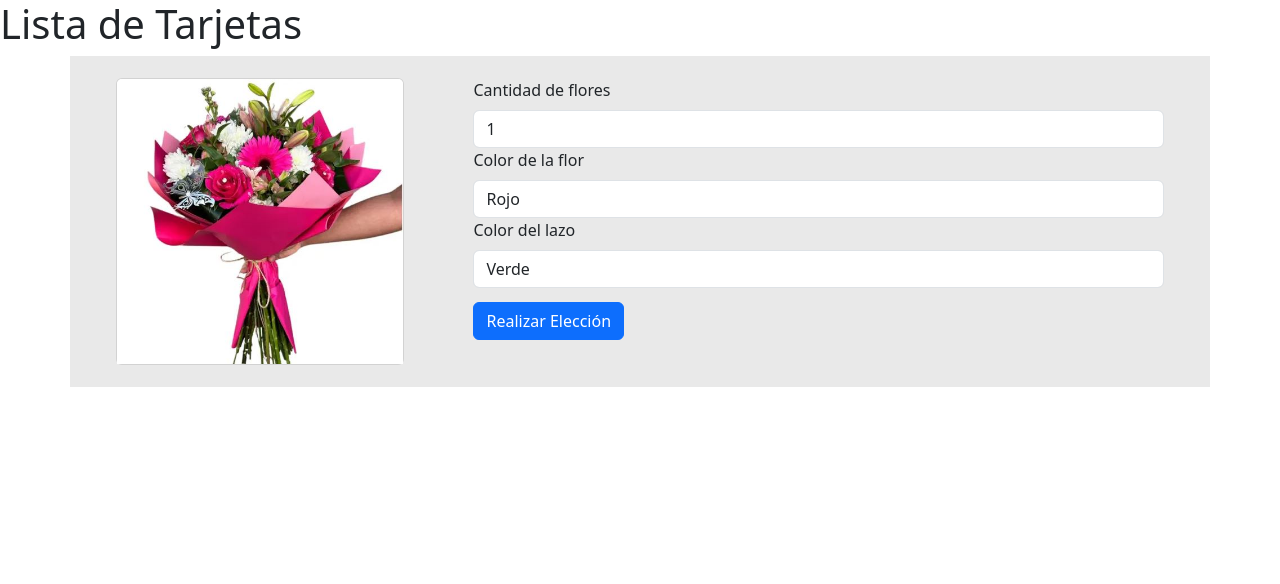
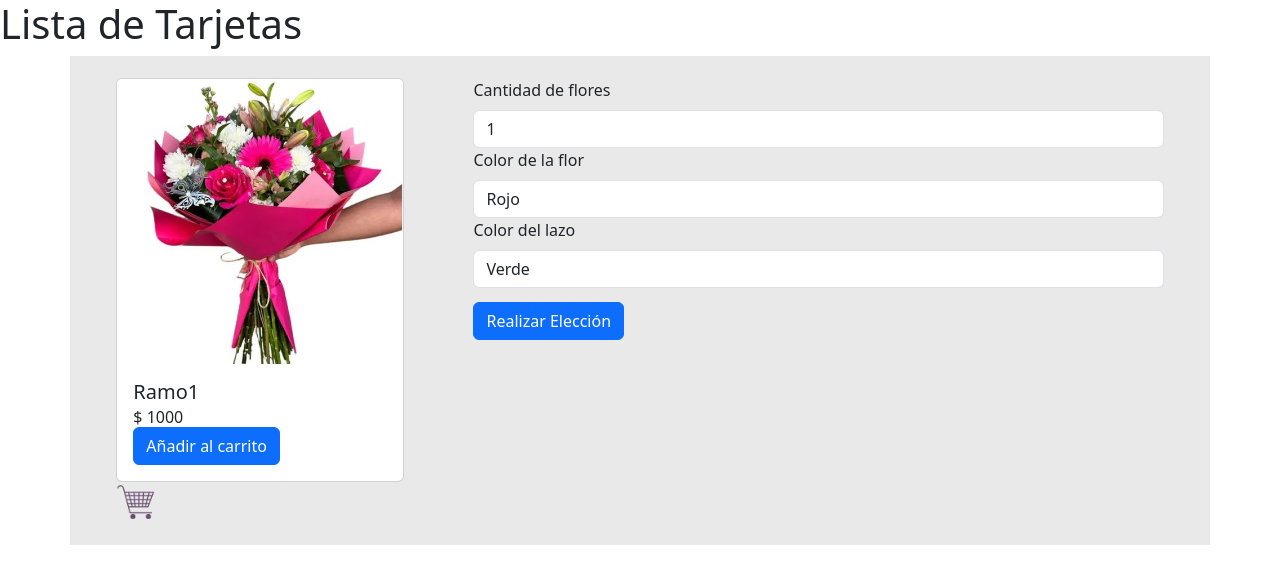
Before and after one commit to JulietaNoguera/finalflordeliz, a React (Create React App) app: page /ArmarVista in a window 1280 px wide. Shown: the top 584 px of the page. Built offline with nearby package versions, Linux system fonts and the light colour scheme.

Commit message:
carrito de compras

```diff
--- a/src/App.js
+++ b/src/App.js
@@ -5,9 +5,14 @@ import SeccionVista from './Vista/SeccionVista';
 import 'bootstrap/dist/css/bootstrap.min.css';
 import ArmarVista from './Vista/ArmarVista';
 
+
 const App = () => {
+
+
   return (
+
     <Router>
+
       <Routes>
 
       <Route path="/" element={<CarrucelVista />} />
--- /dev/null
+++ b/src/Contolador/MostrarCarrito.jsx
@@ -0,0 +1,28 @@
+import React, { useState } from 'react';
+import Carrito from '../Vista/Carrito';
+
+const MostrarCarrito = ({productos}) => {
+
+    const [mostrarCarrito, setMostrarCarrito] = useState(false);
+
+    const mostrarOcultarCarrito = () => {
+      setMostrarCarrito(!mostrarCarrito);
+    };
+
+
+  return (
+    <div>
+      <img
+        src="./Img/carrito.png"
+        width={40}
+        height={40} // Reemplaza con la ruta de tu imagen
+        alt="Mostrar Carrito"
+        onClick={mostrarOcultarCarrito}
+        style={{ cursor: 'pointer' }}
+      />
+      {mostrarCarrito && <Carrito productos={productos}/> }
+    </div>
+  )
+}
+
+export default MostrarCarrito;
--- a/src/Contolador/RecuadroFlor.jsx
+++ b/src/Contolador/RecuadroFlor.jsx
@@ -1,11 +1,15 @@
-
 import React, { useState, useEffect } from 'react';
 import Card from 'react-bootstrap/Card';
 import Button from 'react-bootstrap/Button';
+import MostrarCarrito from './MostrarCarrito';
 
 
 const RecuadroFlor = ({ imagenes, eleccion }) => {
   const [indiceImagen, setIndiceImagen] = useState(0);
+  const [productos, setProductos] = useState([]);
+  const [total, setTotal] = useState(0);
+  const [contadorProd, setContadorProd] = useState(1);
+
 
   const calcularNuevoIndice = () => {
     for (let i = 0; i < imagenes.length; i++) {
@@ -30,21 +34,56 @@ const RecuadroFlor = ({ imagenes, eleccion }) => {
 
   const imagenActual = imagenes[indiceImagen];
 
+  const agregarProducto = () => {
+    const productoExistente = productos.find(
+      (producto) => producto.id === imagenActual.id
+    );
+
+    if (productoExistente) {
+      // Si el producto ya existe, actualiza su propiedad seleccionado
+      setProductos((prevProductos) =>
+        prevProductos.map((producto) =>
+          producto === productoExistente
+            ? { ...producto, seleccionado: producto.seleccionado + 1 }
+            : producto
+        )
+      );
+    } else {
+      // Si el producto no existe, agrégalo al array
+      setProductos((prevProductos) => [
+        ...prevProductos,
+        { ...imagenActual, seleccionado: 1 },
+      ]);
+    }
+
+    setContadorProd(contadorProd + 1);
+    // Calcular el total sumando la cantidad de todos los productos seleccionados
+    const nuevoTotal = productos.reduce((total, producto) => total + producto.seleccionado, 0);
+    setTotal(nuevoTotal);
+  };
+
   return (
-    <Card style={{ width: '18rem' }}>
-      <Card.Img
-        variant="top"
-        src={imagenes[indiceImagen].url}
-        alt={`imagen ${imagenes[indiceImagen].id}`}
-        className="img-fluid carruImg"
-      />
+    <>
 
-    </Card>
+      <Card style={{ width: '18rem' }}>
+        <Card.Img
+          variant="top"
+          src={imagenActual.url}
+          alt={`imagen ${imagenActual.id}`}
+          className="img-fluid carruImg"
+        />
+        <Card.Body>
+          <Card.Title>{imagenActual.title}</Card.Title>
+          <Card.Subtitle>$ {imagenActual.precio}</Card.Subtitle>
+          <Button variant="primary" onClick={agregarProducto}>
+            Añadir al carrito
+          </Button>
+        </Card.Body>
+      </Card>
+      <MostrarCarrito productos={productos}></MostrarCarrito>
+
+     </>
   );
 };
+
 export default RecuadroFlor;
-
-/*<Card.Body>
-        <Card.Title>Imagen Dinámica</Card.Title>
-        <Button variant="primary">Agregar al carrito</Button>
-      </Card.Body>*/
--- a/src/Vista/ArmarVista.jsx
+++ b/src/Vista/ArmarVista.jsx
@@ -14,6 +14,8 @@ const ArmarVista = () => {
           color:"Rojo",
           colorLazo:"Verde",
           description: 'Flores para boda.',
+          precio:"1000",
+          seleccionado:0,
         },
         {
           id: 2,
@@ -23,6 +25,8 @@ const ArmarVista = () => {
           color:"Rojo",
           colorLazo:"Rosa",
           description: 'Flores para boda.',
+          precio:"1500",
+          seleccionado:0,
         },
         {
           id: 3,
@@ -32,6 +36,8 @@ const ArmarVista = () => {
           color:"Rojo",
           colorLazo:"Morado",
           description: 'Flores para boda.',
+          precio:"1300",
+          seleccionado:0,
         }
       ]);
 
--- /dev/null
+++ b/src/Vista/Carrito.jsx
@@ -0,0 +1,34 @@
+import React from 'react';
+import { Nav, Navbar } from 'react-bootstrap';
+
+const Carrito = ({ productos }) => {
+  // Calcular el precio total sumando los precios de los productos seleccionados
+  const precioTotal = productos.reduce((total, producto) => total + producto.precio * producto.seleccionado, 0);
+
+  return (
+    <>
+      <ul>
+        <li>
+          Carrito: <span className='cart-count'>{productos.length}</span>
+        </li>
+        <li>
+          Productos seleccionados:
+          {productos.length > 0 ? (
+            <ul>
+              {productos.map((producto) => (
+                <li key={producto.id}>
+                  {producto.title} - Cantidad: {producto.seleccionado} - Precio: ${producto.precio * producto.seleccionado}
+                </li>
+              ))}
+            </ul>
+          ) : (
+            <p>No hay productos seleccionados.</p>
+          )}
+        </li>
+        <li>Precio Total: ${precioTotal}</li>
+      </ul>
+    </>
+  );
+};
+
+export default Carrito;
```
Also changed, not shown: public/Img/carrito.png (added).
